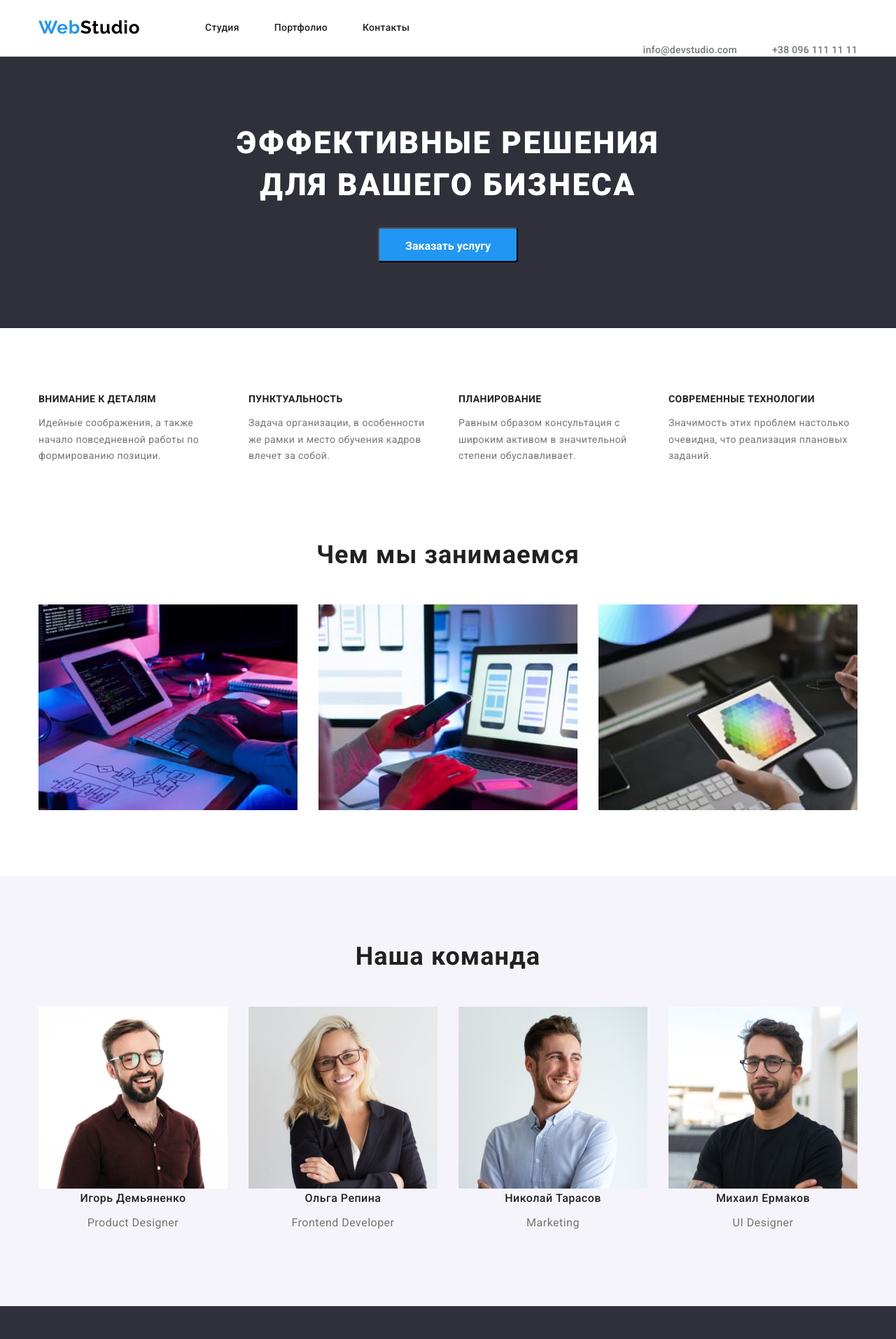
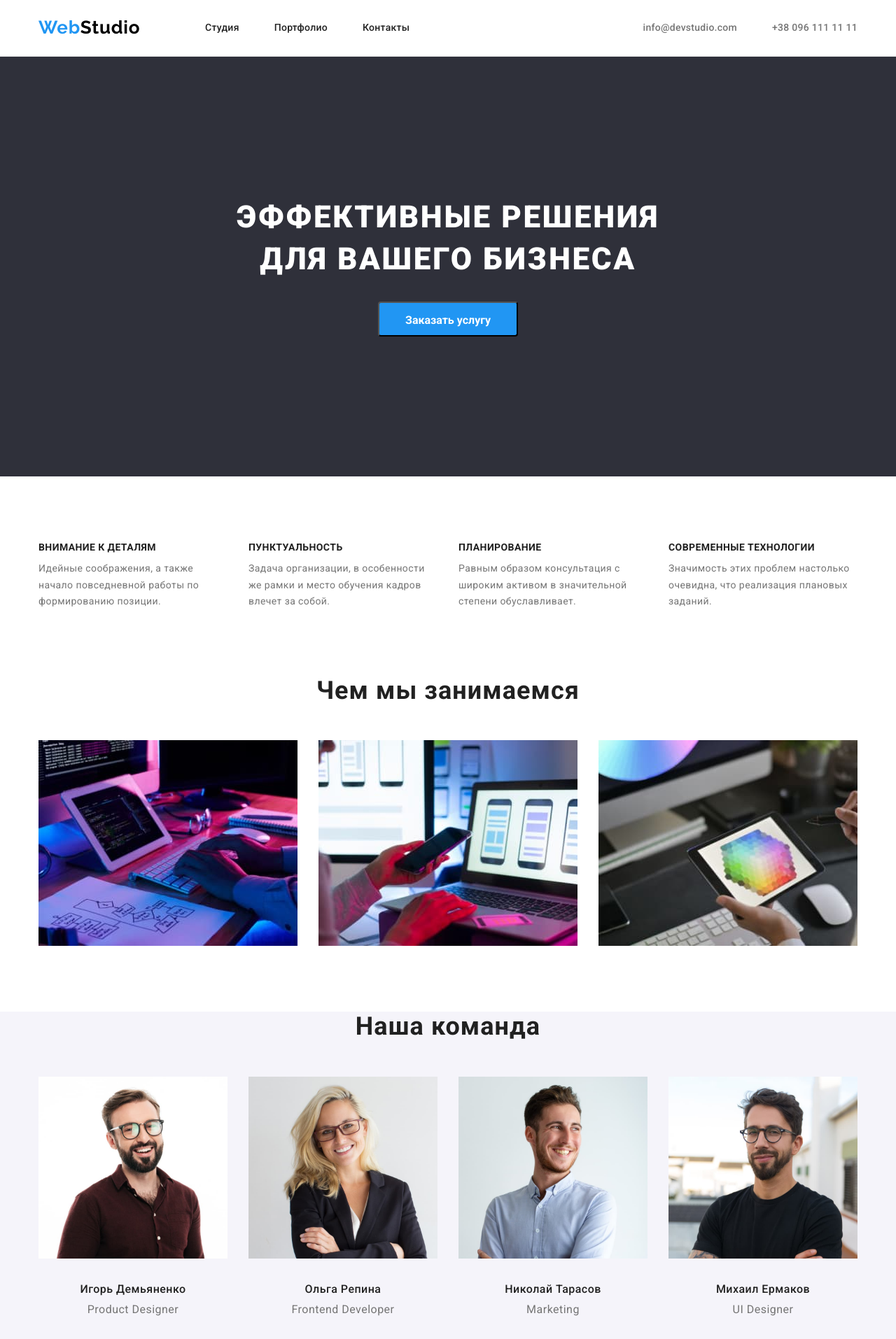
Before and after one commit to Dima-Temnikov/goit-markup-hw-03, a plain HTML site: page index.html in a window 1280 px wide. Shown: the top 1914 px of the page at 70% size. Drawn offline with nearby package versions, Linux system fonts and the light colour scheme.

Commit message:
17.11.2021

```diff
--- a/css/style.css
+++ b/css/style.css
@@ -25,7 +25,8 @@ body {
 
 h1,
 h2,
-h3 {
+h3,
+p {
   margin-top: 0;
   margin-bottom: 0;
 }
@@ -55,9 +56,9 @@ h3 {
 }
 
 section {
-  padding-top: 94px;
+  /*padding-top: 94px;
+  outline: 2px solid tomato;*/
   padding-bottom: 94px;
-  /* outline: 2px solid tomato;*/
 }
 
 .container {
@@ -108,9 +109,9 @@ section {
   margin-right: 50px;
 }
 
-.header-list .header-item {
-  /* outline: solid 1px tomato;*/
-}
+/*.header-item {
+  outline: solid 1px tomato;
+}*/
 
 .header-link {
   display: block;
@@ -130,17 +131,15 @@ section {
 .header-adr {
   display: flex;
   margin-left: auto;
-  min-width: 122px;
-  height: 16px;
 }
 
 .header-adr .adr-item:not(:last-child) {
   margin-right: 50px;
 }
 
-.header-adr .adr-item {
-  /*outline: solid 1px tomato;*/
-}
+/*.adr-item {
+  outline: solid 1px tomato;
+}*/
 
 .header-mail,
 .header-tel {
@@ -165,6 +164,8 @@ section {
 /*-----------------------HERO--------------------*/
 .hero {
   background-color: var(--hero-background-color);
+  padding-top: 200px;
+  padding-bottom: 200px;
 }
 .hero-title {
   display: block;
@@ -203,12 +204,13 @@ section {
 
 .about {
   display: flex;
+  padding-top: 94px;
 }
 
 .about-list {
   display: flex;
   justify-content: center;
-  margin-bottom: 94px;
+  /* margin-bottom: 94px;*/
 }
 
 .about-item {
@@ -295,6 +297,11 @@ section {
   margin-right: 30px;
 }
 
+.team-block {
+  padding-top: 30px;
+  padding-bottom: 30px;
+}
+
 .team-title {
   font-weight: 500;
   font-size: 16px;
@@ -304,6 +311,8 @@ section {
   color: var(--second-title-color);
 }
 .team-par {
+  margin-top: 10px;
+  margin-bottom: 0;
   font-weight: 400;
   font-size: 16px;
   line-height: 1.19;
@@ -342,7 +351,9 @@ section {
   width: 231px;
   /*outline: solid 1px tomato;*/
 }
-
+.address-item:not(:last-child) {
+  margin-bottom: 9px;
+}
 .footer-adr-ph {
   font-style: normal;
   font-weight: 400;
@@ -380,7 +391,10 @@ section {
 .port-btn-list {
   display: flex;
   justify-content: center;
-  margin-bottom: 34px;
+  margin-bottom: 50px;
+}
+.port-btn-item:not(:last-child) {
+  margin-right: 8px;
 }
 .port-button {
   font-family: inherit;
@@ -431,7 +445,7 @@ section {
   display: block;
 }
 .port-block {
-  margin: 20px 24px;
+  padding: 20px 24px;
 }
 
 .port-second-title {
--- a/index.html
+++ b/index.html
@@ -70,7 +70,9 @@
                         <p class="about-par">Значимость этих проблем настолько очевидна, что реализация плановых заданий.</p>
                     </li>
                 </ul>
+        </section>
 
+        <section class="wwd">
                 <!--What are we doing-->
                 <h2 class="wwd-title">Чем мы занимаемся</h2>
 
```
